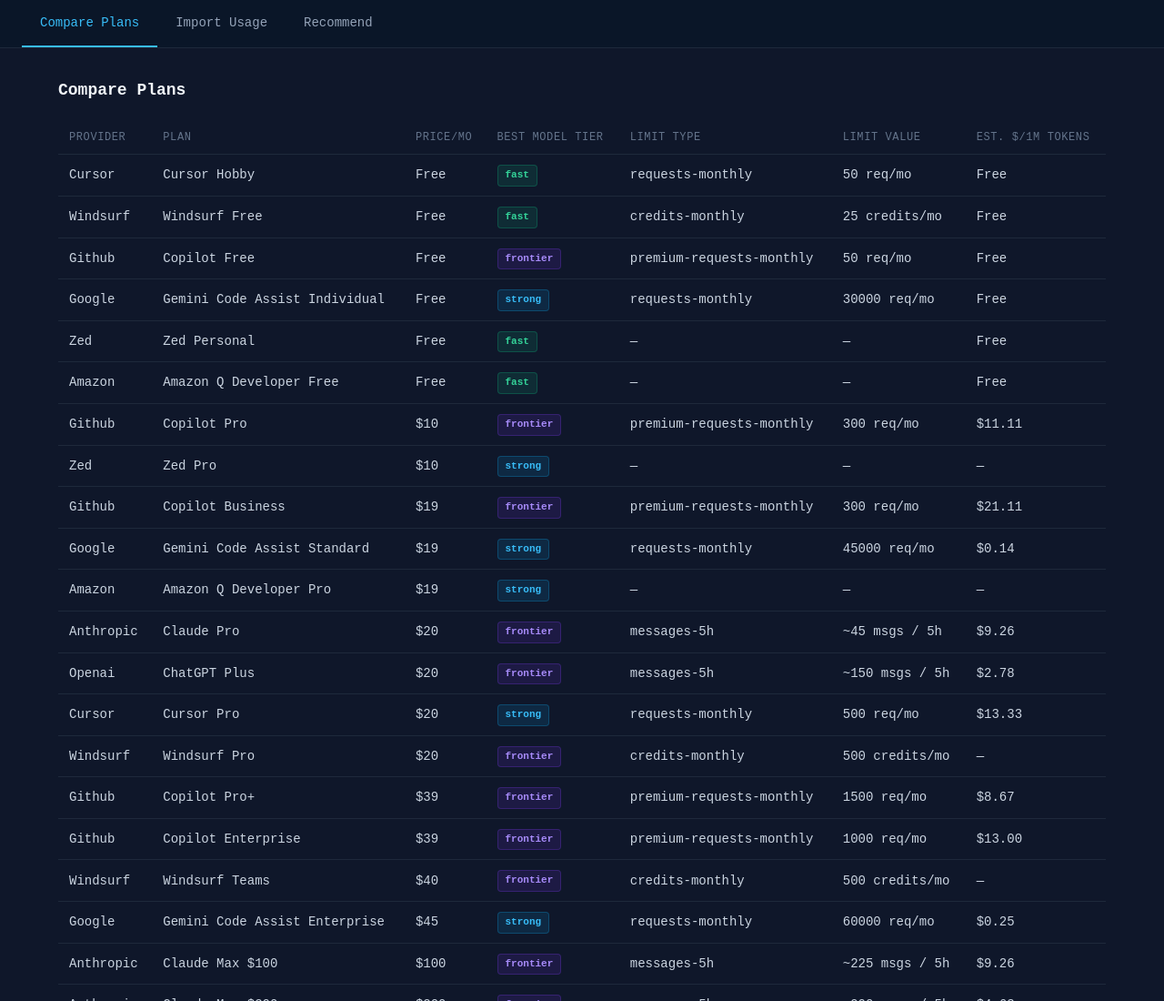
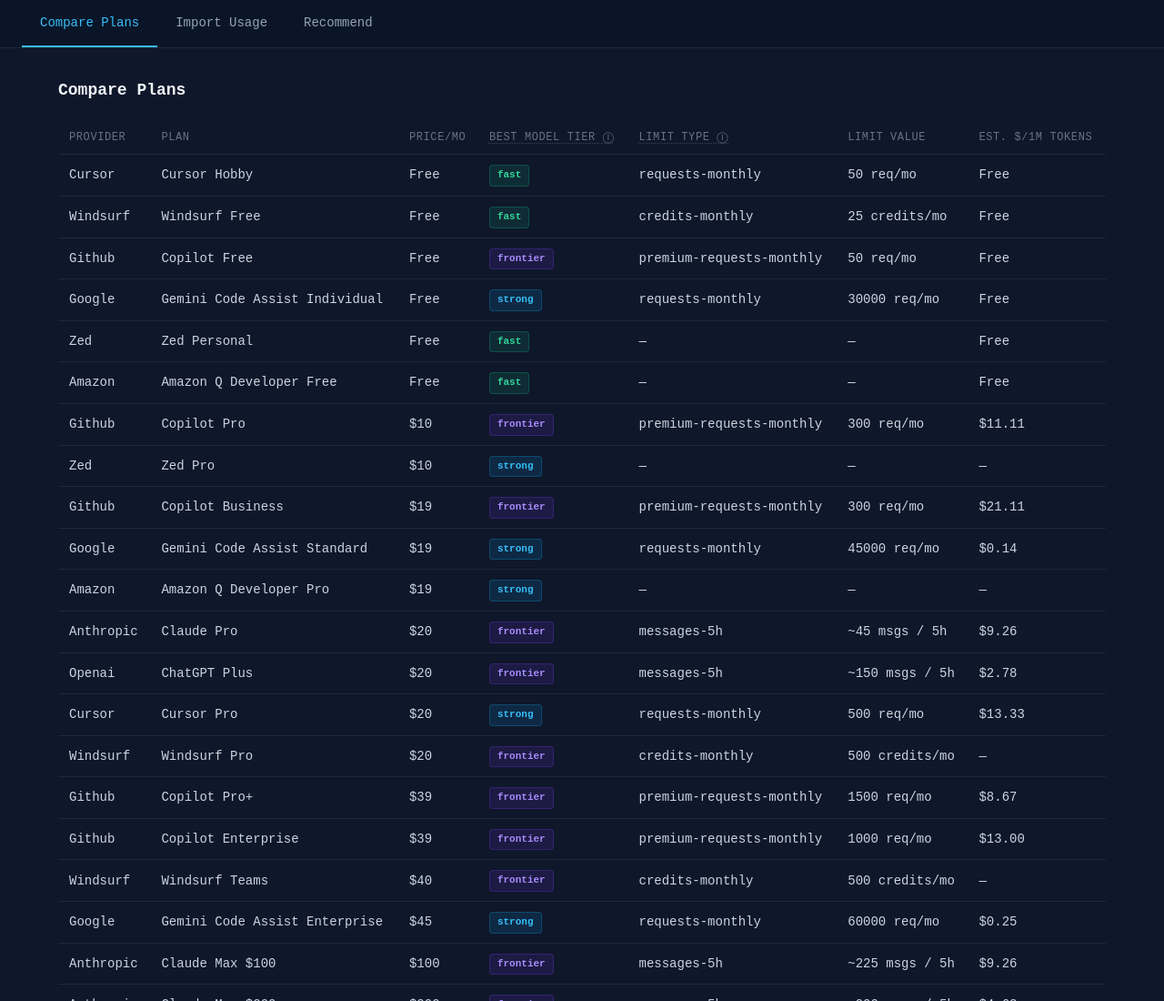
Before and after one commit to vivaxy/coding-plan-comparison, a website built with Vite: page web/index.html in a window 1280 px wide. Shown: the top 1100 px of the page at 91% size. Built offline with nearby package versions, Linux system fonts and the light colour scheme.

Commit message:
feat(web): add tooltip explanations to Best Model Tier and Limit Type headers

```diff
--- a/web/src/styles.css
+++ b/web/src/styles.css
@@ -38,6 +38,7 @@ h2 { font-size: 18px; font-weight: 600; margin-bottom: 20px; color: #f1f5f9; }
 
 table { width: 100%; border-collapse: collapse; margin-top: 12px; }
 th { text-align: left; padding: 8px 12px; border-bottom: 1px solid #1e293b; color: #64748b; font-weight: 500; font-size: 12px; text-transform: uppercase; letter-spacing: 0.05em; }
+th[title] { cursor: help; text-decoration: underline dotted #334155; text-underline-offset: 3px; }
 td { padding: 10px 12px; border-bottom: 1px solid #1e293b; color: #cbd5e1; }
 tr:hover td { background: #1e293b; }
 
--- a/web/src/views/compare.ts
+++ b/web/src/views/compare.ts
@@ -116,8 +116,8 @@ export function renderCompare(app: HTMLElement): void {
           <th>Provider</th>
           <th>Plan</th>
           <th>Price/mo</th>
-          <th>Best Model Tier</th>
-          <th>Limit Type</th>
+          <th title="The highest-capability model included in this plan. frontier = flagship reasoning model (e.g. Opus, GPT-5). strong = mid-tier coding model (e.g. Sonnet, GPT-4.1). fast = small, cheap, low-latency model (e.g. Haiku, GPT-4o-mini). Higher tier generally means better coding ability but tighter usage limits.">Best Model Tier ⓘ</th>
+          <th title="The unit and window that caps your usage. messages-5h = rolling 5-hour chat cap (burst control). messages-weekly = weekly chat cap. tokens-monthly = monthly token budget (compute-accounted). requests-monthly / premium-requests-monthly = monthly request count, with &quot;premium&quot; meaning top-model access. credits-monthly = vendor-specific credit pool.">Limit Type ⓘ</th>
           <th>Limit Value</th>
           <th>Est. $/1M tokens</th>
         </tr>
```
